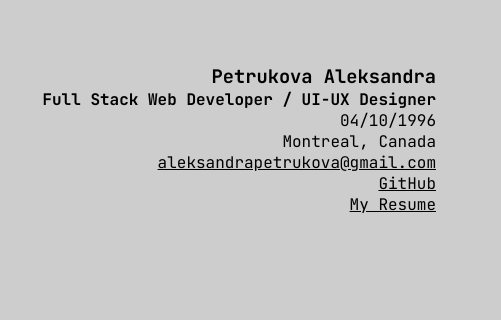
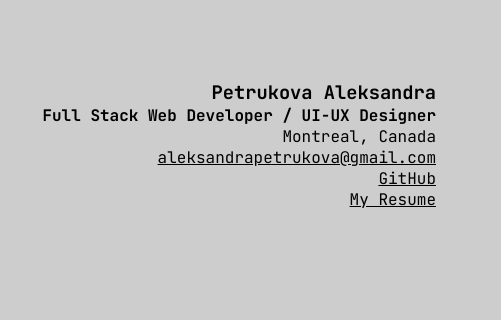
Before and after one commit to AleksandraPetrukova/portfolio, a plain HTML site: page index.html in a window 1280 px wide. Shown: the part 453-773 px from the top of the page, 169-670 px from the left. Drawn offline with Linux system fonts and the light colour scheme.

Commit message:
Update index.html

```diff
--- a/index.html
+++ b/index.html
@@ -24,7 +24,6 @@
                     <div class="bottom">
                         <h3>Petrukova Aleksandra</h3>
                         <h4>Full Stack Web Developer / UI-UX Designer</h4>
-                        <p>04/10/1996</p>
                         <p>Montreal, Canada</p>
                         <a href="mailto:aleksandrapetrukova@gmail.com">aleksandrapetrukova@gmail.com</a>
                         <a href="https://github.com/AleksandraPetrukova" target="_blank">GitHub</a>
```
